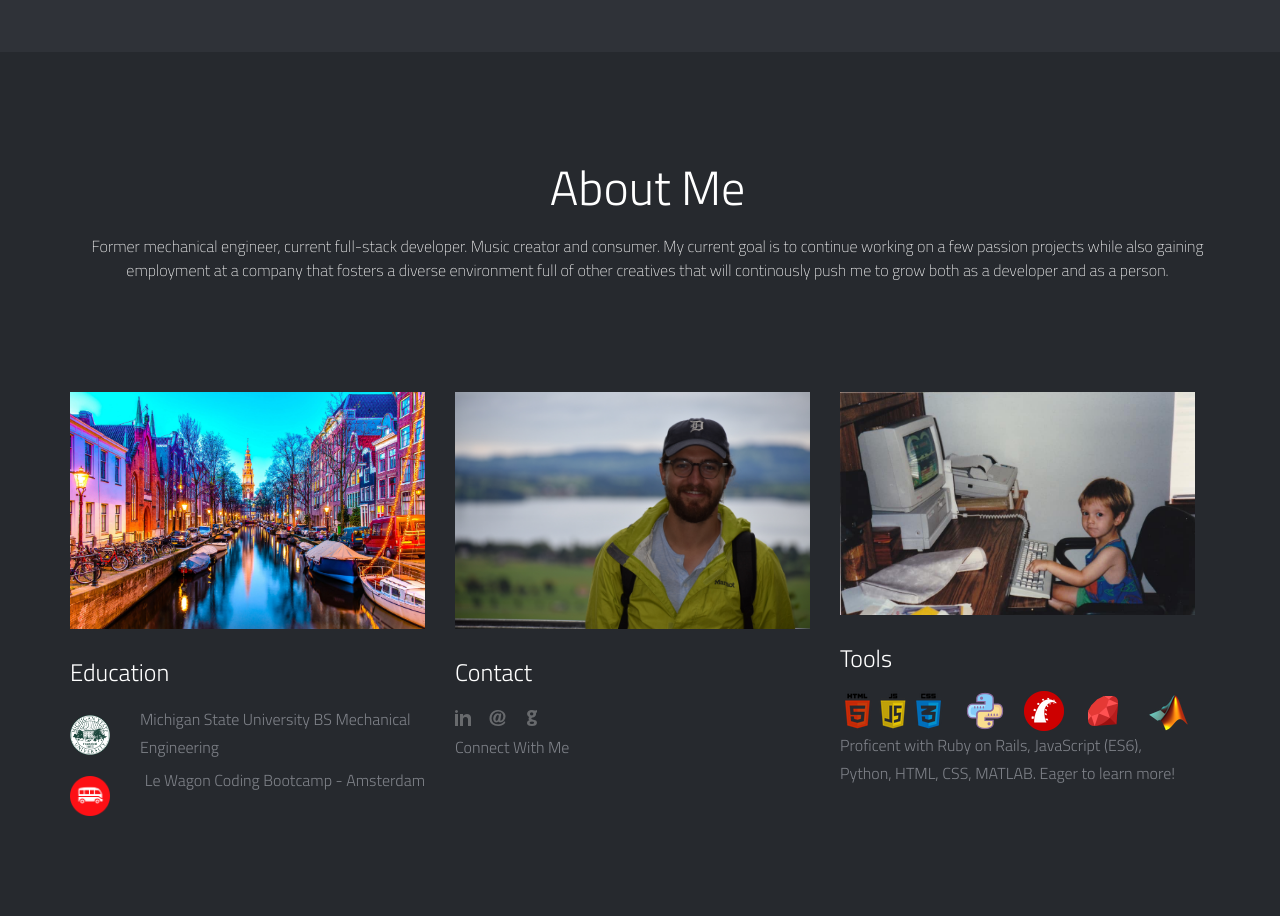
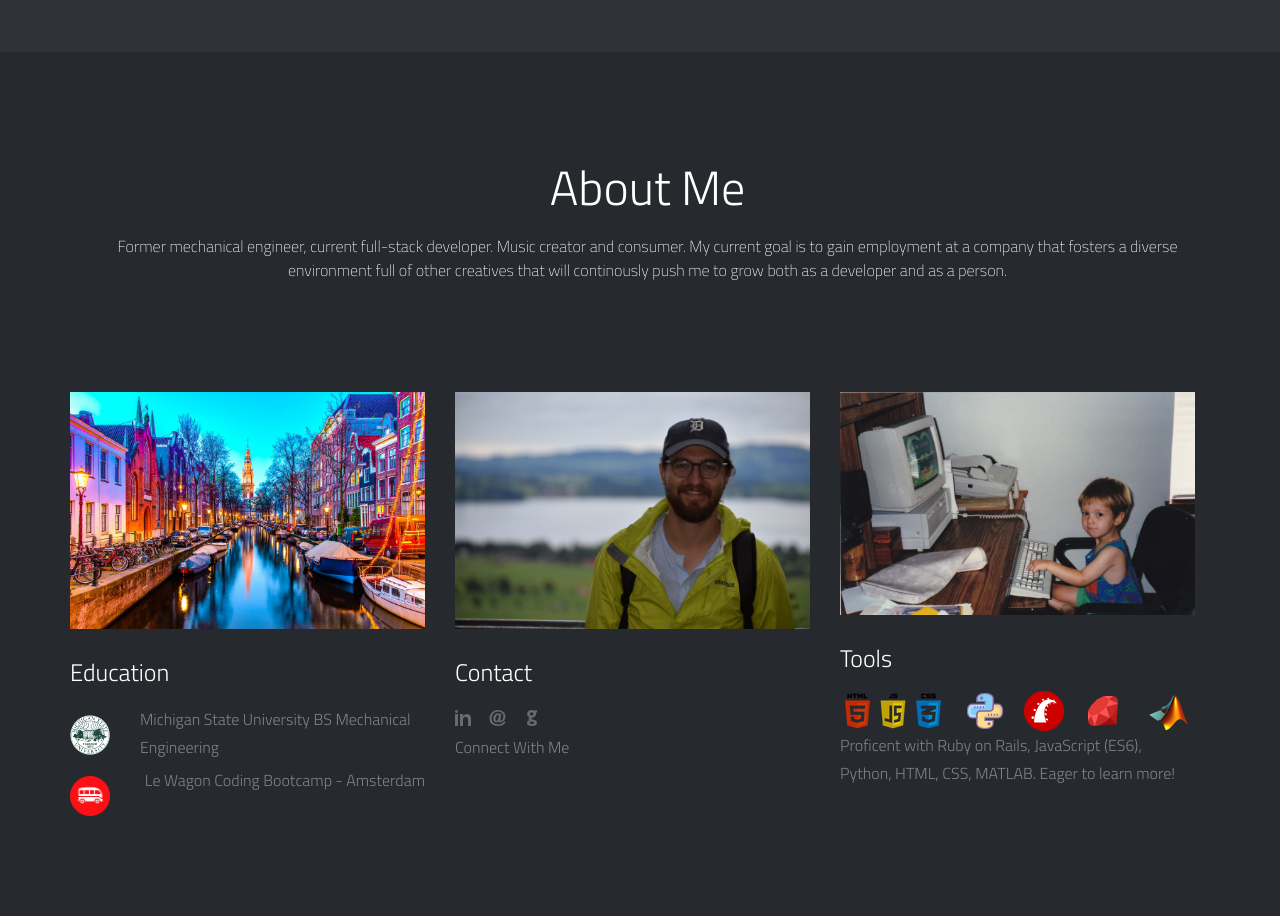
Before and after one commit to StevenLund/profile, a PHP site: page / in a window 1280 px wide. Shown: the part 1679-2595 px from the top of the page. Run offline with PHP 8.4, Linux system fonts and the light colour scheme; some libraries are stand-ins or nearby versions.

Commit message:
hopefully my final commit

```diff
--- a/css/main.css
+++ b/css/main.css
@@ -327,9 +327,9 @@ h3.spec {
 }
 
 #home-slider .slide-content {
-	font-size: 60px;
+	font-size: 4vw;
 	color: #FFFFFF;
-	letter-spacing: -3px;
+/*	letter-spacing: -3px;*/
 	text-transform: uppercase;
 }
 
--- a/index.html
+++ b/index.html
@@ -240,7 +240,7 @@
       <div class="span12" id=about_me>
         <div class="title-page">
           <h2 class="title">About Me</h2>
-          <h3 class="title-description">Former mechanical engineer, current full-stack developer. Music creator and consumer. My current goal is to continue working on a few passion projects while also gaining employment at a company that fosters a diverse environment full of other creatives that will continously push me to grow both as a developer and as a person. <h3>
+          <h3 class="title-description">Former mechanical engineer, current full-stack developer. Music creator and consumer. My current goal is to gain employment at a company that fosters a diverse environment full of other creatives that will continously push me to grow both as a developer and as a person. <h3>
         </div>
       </div>
     </div>
```
